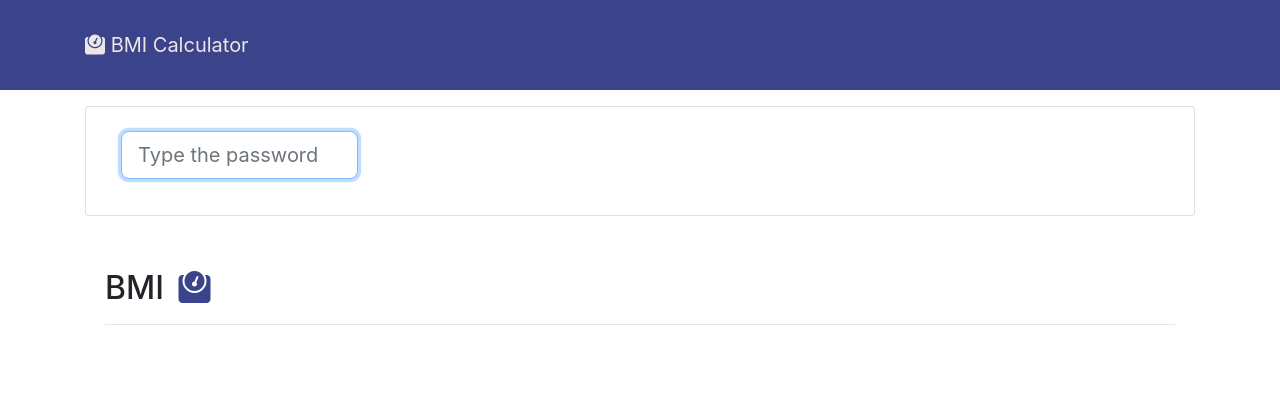
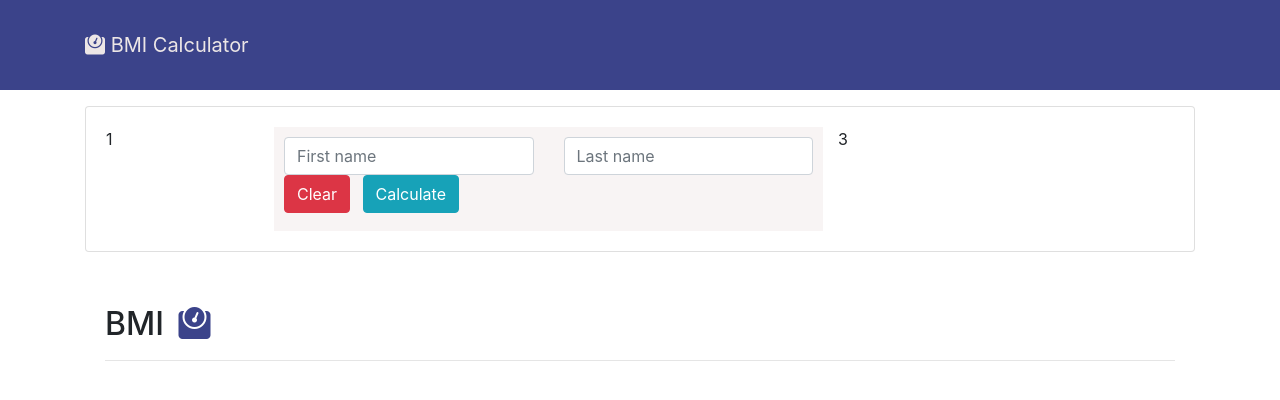
Before and after one commit to alexandrepalmag/BMI-Calculator-with-jQuery, a plain HTML site: page index.html in a window 1280 px wide. Drawn offline with Linux system fonts and the light colour scheme.

Commit message:
development layout

```diff
--- a/index.html
+++ b/index.html
@@ -1,5 +1,6 @@
 <!DOCTYPE html>
 <html lang="en">
+
 <head>
     <meta charset="UTF-8">
     <meta name="viewport" content="width=device-width, initial-scale=1.0">
@@ -8,6 +9,7 @@
     <link rel="stylesheet" href="lib/fontawesome/css/all.min.css">
     <link rel="stylesheet" href="css/style.css">
 </head>
+
 <body>
     <nav class="navbar navbar-fixed-top navbar-person">
         <div class="container">
@@ -25,16 +27,32 @@
     <div class="container" style="margin-top: 1rem;">
         <div class="card">
             <div class="card-body" style="border-radius: 0.5rem;">
-                <form>
-                    <div class="form-group">
-                        <div class="input-group mb-6 input-group-lg col-sm-3 my-1">
-                            <br>
-                            <input type="text" class="form-control" placeholder="Type the password" id="idPassword" style="border-radius: 0.5rem;" autofocus>
-                        </div>
+                <div class="row">
+                    <div class="col-2">
+                        1
                     </div>
-                </form>
+                    <div class="col-6 container-fluid" style="background: #f8f4f4; padding: 10px;">
+                        <div class="container"></div>
+                        <form>
+                            <div class="row">
+                                <div class="col">
+                                    <input type="text" class="form-control" placeholder="First name">
+                                </div>
+                                <div class="col">
+                                    <input type="text" class="form-control" placeholder="Last name">
+                                </div>
+                            </div>
+                            <button class="btn btn-danger mb-2 mr-sm-2" type="button">Clear</button>
+                            <button class="btn btn-info mb-2 mr-sm-2" type="submit">Calculate</button>
+                        </form>
+                    </div>
+                    <div class="col-4">
+                        3
+                    </div>
+                </div>
             </div>
         </div>
+    </div>
     </div>
     <!-- form -->
     <div class="container" id="content-result">
@@ -42,7 +60,8 @@
             <div class="card-body">
                 <span style="display: inline;">
                     <h2>BMI
-                        <button type="button" id="refresh"><i class="fas fa-weight" style="color: rgb(59, 67, 138);"></i></button>
+                        <button type="button" id="refresh"><i class="fas fa-weight"
+                                style="color: rgb(59, 67, 138);"></i></button>
                     </h2>
                 </span>
                 <hr>
@@ -65,4 +84,5 @@
     <script src="scripts/main.js"></script>
     <script src="lib/bootstrap/js/bootstrap.min.js"></script>
 </body>
+
 </html>
```
